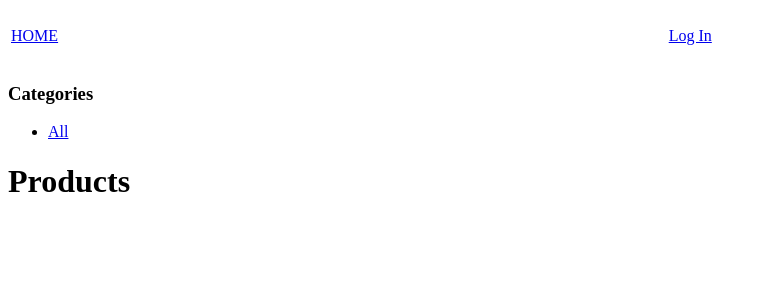
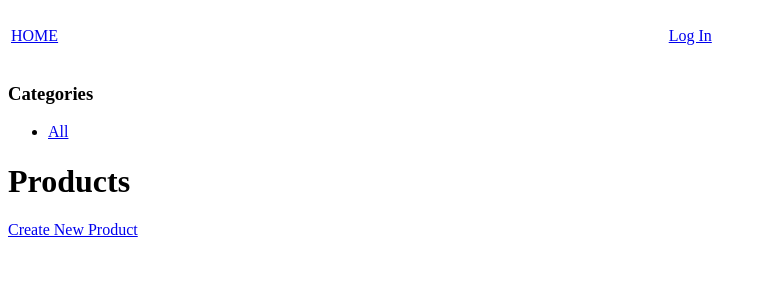
Before and after one commit to ohnotoomanynumbers/inventory_app, a Django app: page /products/ in a window 1280 px wide. Shown: the top 300 px of the page, without its empty margins (0-767 px from the left). Run offline with Django 3.2, Linux system fonts and the light colour scheme; data that the repository does not hold is empty.

Commit message:
Full login

```diff
--- a/inventory_app/urls.py
+++ b/inventory_app/urls.py
@@ -23,5 +23,5 @@ urlpatterns = [
     path('accounts/', include('django.contrib.auth.urls')),
     path('products/', include('productapp.urls')),
     path('login/', auth_views.LoginView.as_view(template_name='login.html'), name='login'),
-    path('logout/', auth_views.LogoutView.as_view(next_page='productapp:category_list'), name='logout'),
+    path('logout/', auth_views.LogoutView.as_view(next_page='productapp:product_list'), name='logout'),
 ]
--- a/productapp/models.py
+++ b/productapp/models.py
@@ -17,7 +17,7 @@ class Category(models.Model):
         return self.name
 
     def get_absolute_url(self):
-        return reverse('productapp:product_list_by_category')
+        return reverse('productapp:product_list_by_category', args=[self.slug])
 
 
 class Product(models.Model):
--- /dev/null
+++ b/productapp/templates/productapp/product_confirm_delete.html
@@ -0,0 +1,6 @@
+<form method="post">{% csrf_token %}
+
+<p>Are you sure you want to delete "{{ object }}"?</p>
+
+    <input type="submit" value="Confirm">
+</form>
--- a/productapp/templates/productapp/product_detail.html
+++ b/productapp/templates/productapp/product_detail.html
@@ -9,7 +9,7 @@
     <div class="product-detail">
         <img src="{% if product.image %}{{ product.image.url }}{% else %}{% static "img/no_image.png" %}{% endif %}">
         <h1>{{ product.name }}</h1>
-        <h2><a href="{{ product.category.get_absolute_url }}">{{ product.category }}</a></h2>
+        <h2><a href="{{ product.category.get_absolute_url }}">{{ product.category.name }}</a></h2>
         <p class="price">${{ product.price }}</p>
         {{ product.description|linebreaks }}
     </div>
--- a/productapp/templates/productapp/product_list.html
+++ b/productapp/templates/productapp/product_list.html
@@ -21,14 +21,23 @@
     </div>
     <div id="main" class="product-list">
         <h1>{% if category %}{{ category.name }}{% else %}Products{% endif %}</h1>
+        <table>
         {% for product in products %}
-            <div class="item">
-                <a href="{{ product.get_absolute_url }}">
-                    <img src="{% if product.image %}{{ product.image.url }}{% else %}{% static "img/no_image.png" %}{% endif %}">
-                </a>
-                <a href="{{ product.get_absolute_url }}">{{ product.name }}</a><br>
-                ${{ product.price }}
-            </div>
+            <tr>
+                <div class="item">
+
+                    <th><a href="{{ product.get_absolute_url }}">
+                        <img src="{% if product.image %}{{ product.image.url }}{% else %}{% static "img/no_image.png" %}{% endif %}">
+                    </a></th>
+
+                    <th><a href="{{ product.get_absolute_url }}">{{ product.name }}</a></th>
+                    <th>${{ product.price }}<th/>
+                    <th><a href="{% url 'productapp:product_update' product.id product.slug%}">Update</a></th>
+                    <th><a href="{% url 'productapp:confirm_delete' product.id product.slug%}">Delete</a></th>
+                </div>
+            </tr>
         {% endfor %}
+            <tr><a href="new/">Create New Product</a></tr>
+        </table>
     </div>
 {% endblock %}
--- a/productapp/templates/productapp/product_new.html
+++ b/productapp/templates/productapp/product_new.html
@@ -7,6 +7,6 @@
         {% csrf_token %}
         {{ form.as_p }}
         <button type="submit" value="Save">Save</button>
-        <a href="{% url 'productapp:category_list' %}" > Cancel </a>
+        <a href="{% url 'productapp:product_list' %}" > Cancel </a>
     </form>
 {% endblock content %}
--- a/productapp/urls.py
+++ b/productapp/urls.py
@@ -8,7 +8,8 @@ urlpatterns=[
     path('', views.product_list, name='product_list'), # localhost/product/
     re_path(r'^(?P<category_slug>[-\w]+)/$', views.product_list, name='product_list_by_category'), # localhost/product/1
     re_path(r'^(?P<id>\d+)/(?P<slug>[-\w]+)/$', views.product_detail, name='product_detail'), # localhost/product/1/1
-    path('new/', views.ProductCreate.as_view(), name='product_new'),
-    re_path(r'^(?P<id>\d+)/(?P<slug>[-\w]+)/$/delete', views.ProductDelete.as_view(), name='product_del'),
+    re_path(r'^new/$', views.ProductCreate.as_view(), name='product_new'),
+    re_path(r'^(?P<id>\d+)/(?P<slug>[-\w]+)/delete/$', views.ProductDelete.as_view(), name='confirm_delete'),
+    re_path(r'^(?P<id>\d+)/(?P<slug>[-\w]+)/update/$', views.ProductUpdate.as_view(), name='product_update'),
 
 ]
--- a/productapp/views.py
+++ b/productapp/views.py
@@ -1,4 +1,4 @@
-from django.views.generic import ListView, DetailView, CreateView, DeleteView
+from django.views.generic import ListView, DetailView, CreateView, DeleteView, UpdateView
 from django.http import HttpResponseRedirect
 from django.shortcuts import render, get_object_or_404
 
@@ -27,10 +27,16 @@ def product_detail(request, id, slug):
 class ProductCreate(CreateView):
     model = Product
     # form_class = BlogForm
-    fields = ['product_name', 'product_category', 'product_description', 'product_price'] #form
+    fields = ['name', 'category', 'description', 'price'] #form
     template_name = 'productapp/product_new.html'
     success_url = reverse_lazy('productapp:product_list') # reverse map a url -
 
 class ProductDelete(DeleteView):
     model = Product
     success_url = reverse_lazy('productapp:product_list')
+
+class ProductUpdate(UpdateView):
+    model = Product
+    fields = ['name', 'category', 'description', 'price']
+    template_name = 'productapp/product_new.html'
+    success_url = reverse_lazy('productapp:product_list')
```
Also changed, not shown: productapp/templates/productapp/product_update.html (added, +17 -0 lines), media/simple-whiskey-fizz-cocktail-847x1024.jpg (added), media/wiiu.jpg (added).
